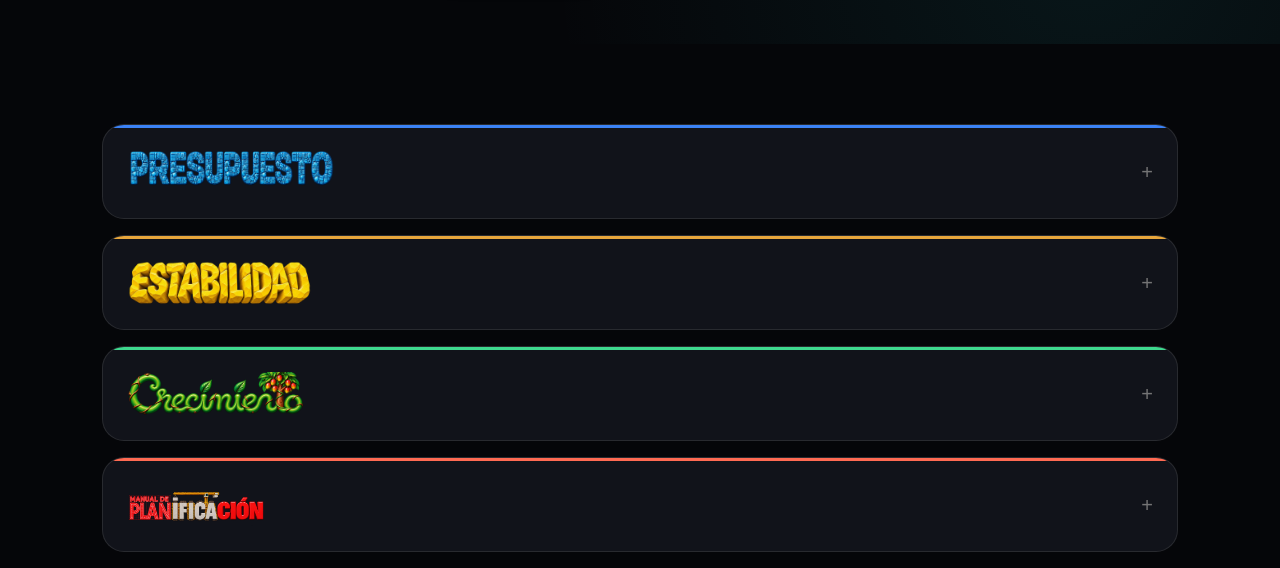
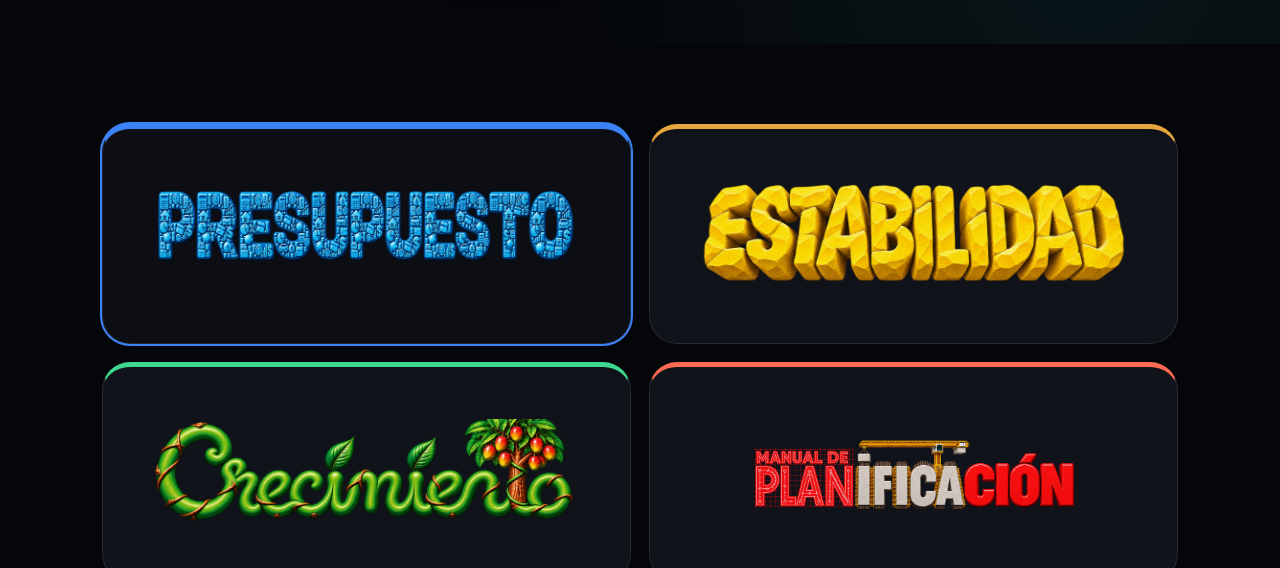
Before and after one commit to maldonadomelvin1996-svg/logic-money-site, a plain HTML site: page libro.html in a window 1280 px wide. Shown: the part 550-1118 px from the top of the page. Drawn offline with Linux system fonts and the light colour scheme.

Commit message:
Rediseñar el índice del libro como cuadrícula 2x2 y fusionar Planificación
Las 4 categorías (Presupuesto/Estabilidad/Crecimiento/Planificación)
pasan de barras apiladas a tarjetas grandes en cuadrícula, con el
wordmark de marca más protagonista. La tarjeta de Planificación ahora
incluye en el mismo panel las lecciones de Mapa Financiero y el enlace
al manual digital — antes estaban separados en una tarjeta aparte.

Co-Authored-By: Claude Sonnet 5 <noreply@anthropic.com>
Claude-Session: https://claude.ai/code/session_01Jiddjkco2RsYtca9a7RzYW

```diff
--- a/assets/css/styles.css
+++ b/assets/css/styles.css
@@ -463,29 +463,28 @@ a { color: inherit; }
   font-size: 20px;
 }
 
-.ls-unit-card {
-  border: 1px solid var(--card-border);
-  border-radius: 22px;
-  margin-bottom: 16px;
-  overflow: hidden;
-  background: var(--card);
-}
-.ls-unit-card-head {
-  width: 100%;
-  background: none;
-  border: none;
-  cursor: pointer;
+.ls-unit-grid { display: grid; grid-template-columns: 1fr; gap: 18px; }
+@media (min-width: 680px) { .ls-unit-grid { grid-template-columns: 1fr 1fr; } }
+
+.ls-unit-tile {
   display: flex;
   align-items: center;
-  justify-content: space-between;
-  gap: 16px;
-  padding: 22px 24px;
-  border-top: 3px solid var(--accent);
+  justify-content: center;
+  min-height: 220px;
+  padding: 36px 24px;
+  background: var(--card);
+  border: 1px solid var(--card-border);
+  border-top: 5px solid var(--accent);
+  border-radius: 28px;
+  cursor: pointer;
+  transition: transform .2s ease, border-color .2s ease, background .2s ease;
 }
-.ls-unit-wordmark { height: 46px; width: auto; object-fit: contain; }
-.ls-unit-card-body { display: none; padding: 4px 26px 28px; }
-.ls-unit-card.ls-open .ls-unit-card-body { display: block; }
-.ls-unit-card.ls-open .ls-accordion-icon { transform: rotate(45deg); color: var(--gold); }
+.ls-unit-tile:hover { transform: translateY(-5px); background: var(--bg-raise); }
+.ls-unit-tile.ls-tab-active { background: var(--bg-raise); box-shadow: 0 0 0 2px var(--accent); }
+.ls-unit-tile-wordmark { height: 92px; width: auto; max-width: 90%; object-fit: contain; }
+@media (min-width: 680px) { .ls-unit-tile-wordmark { height: 110px; } }
+
+.ls-unit-panel { background: var(--card); border: 1px solid var(--card-border); border-radius: 24px; padding: 32px 28px; margin-top: 20px; }
 
 .ls-book-chapter { margin-bottom: 20px; }
 .ls-book-chapter:last-child { margin-bottom: 0; }
--- a/libro.html
+++ b/libro.html
@@ -40,14 +40,25 @@
   </section>
 
   <section class="ls-section ls-section-tight">
-    <div class="ls-wrap">
-      <div class="ls-reveal" data-accordion-group="multi">
-      <div class="ls-unit-card ls-reveal" id="presupuesto" data-accordion-item>
-        <button class="ls-unit-card-head" data-accordion-btn style="--accent:var(--blue)">
-          <img class="ls-unit-wordmark" src="assets/img/flows/presupuesto.png" alt="Presupuesto">
-          <span class="ls-accordion-icon">+</span>
+    <div class="ls-wrap" data-tabs>
+      <div class="ls-unit-grid ls-reveal">
+        <button class="ls-unit-tile ls-tab-active" data-tab-btn="presupuesto" style="--accent:var(--blue)">
+          <img class="ls-unit-tile-wordmark" src="assets/img/flows/presupuesto.png" alt="Presupuesto">
         </button>
-        <div class="ls-unit-card-body ls-accordion-body">
+        <button class="ls-unit-tile" data-tab-btn="estabilidad" style="--accent:var(--gold)">
+          <img class="ls-unit-tile-wordmark" src="assets/img/flows/estabilidad.png" alt="Estabilidad">
+        </button>
+        <button class="ls-unit-tile" data-tab-btn="crecimiento" style="--accent:var(--good)">
+          <img class="ls-unit-tile-wordmark" src="assets/img/flows/crecimiento.png" alt="Crecimiento">
+        </button>
+        <button class="ls-unit-tile" data-tab-btn="planificacion" style="--accent:var(--warn)">
+          <img class="ls-unit-tile-wordmark" src="assets/img/flows/planificacion.png" alt="Planificación">
+        </button>
+      </div>
+
+      <div class="ls-reveal">
+      <div class="ls-tab-panel ls-tab-panel-active" data-tab-panel="presupuesto">
+        <div class="ls-unit-panel">
             <div class="ls-book-chapter">
               <p class="ls-book-chapter-title">Ingresos</p>
               <ul class="ls-book-lesson-list">
@@ -81,12 +92,8 @@
         </div>
       </div>
 
-      <div class="ls-unit-card ls-reveal" id="estabilidad" data-accordion-item>
-        <button class="ls-unit-card-head" data-accordion-btn style="--accent:var(--gold)">
-          <img class="ls-unit-wordmark" src="assets/img/flows/estabilidad.png" alt="Estabilidad">
-          <span class="ls-accordion-icon">+</span>
-        </button>
-        <div class="ls-unit-card-body ls-accordion-body">
+      <div class="ls-tab-panel" data-tab-panel="estabilidad">
+        <div class="ls-unit-panel">
             <div class="ls-book-chapter">
               <p class="ls-book-chapter-title">Ahorro</p>
               <ul class="ls-book-lesson-list">
@@ -125,12 +132,8 @@
         </div>
       </div>
 
-      <div class="ls-unit-card ls-reveal" id="crecimiento" data-accordion-item>
-        <button class="ls-unit-card-head" data-accordion-btn style="--accent:var(--good)">
-          <img class="ls-unit-wordmark" src="assets/img/flows/crecimiento.png" alt="Crecimiento">
-          <span class="ls-accordion-icon">+</span>
-        </button>
-        <div class="ls-unit-card-body ls-accordion-body">
+      <div class="ls-tab-panel" data-tab-panel="crecimiento">
+        <div class="ls-unit-panel">
             <div class="ls-book-chapter">
               <p class="ls-book-chapter-title">Conceptos financieros</p>
               <ul class="ls-book-lesson-list">
@@ -177,12 +180,8 @@
         </div>
       </div>
 
-      <div class="ls-unit-card ls-reveal" id="planificacion" data-accordion-item>
-        <button class="ls-unit-card-head" data-accordion-btn style="--accent:var(--warn)">
-          <img class="ls-unit-wordmark" src="assets/img/flows/planificacion.png" alt="Planificación">
-          <span class="ls-accordion-icon">+</span>
-        </button>
-        <div class="ls-unit-card-body ls-accordion-body">
+      <div class="ls-tab-panel" data-tab-panel="planificacion">
+        <div class="ls-unit-panel">
             <div class="ls-book-chapter">
               <p class="ls-book-chapter-title">Mapa Financiero</p>
               <ul class="ls-book-lesson-list">
@@ -190,17 +189,15 @@
               <li><a href="libro/planificacion/mapa-financiero/panorama-financiero.html">Panorama financiero</a></li>
               </ul>
             </div>
+            <div class="ls-book-chapter">
+              <p class="ls-book-chapter-title">Manual de Planificación (interactivo)</p>
+              <ul class="ls-book-lesson-list">
+                <li><a href="https://maldonadomelvin1996-svg.github.io/logic-money-manual/" target="_blank" rel="noopener">Abrir el manual digital →</a></li>
+              </ul>
             </div>
         </div>
       </div>
-
-      <a class="ls-promo ls-reveal" href="https://maldonadomelvin1996-svg.github.io/logic-money-manual/" target="_blank" rel="noopener" style="margin-top:22px; text-decoration:none; cursor:pointer">
-        <img src="assets/img/flows/planificacion.png" alt="Manual de Planificación" style="width:160px; height:auto; object-fit:contain; background:none">
-        <div class="ls-promo-body">
-          <h3 class="ls-h3" style="margin-bottom:8px">Manual de Planificación</h3>
-          <p class="ls-p" style="margin-bottom:0">Esta parte del libro es interactiva — se trabaja directamente en el manual digital gratuito. Toca aquí (o escanea el QR de esa sección) para abrirlo.</p>
       </div>
-      </a>
     </div>
   </section>
 </main>
```
Lines whose indentation alone changed are shown as unchanged.
